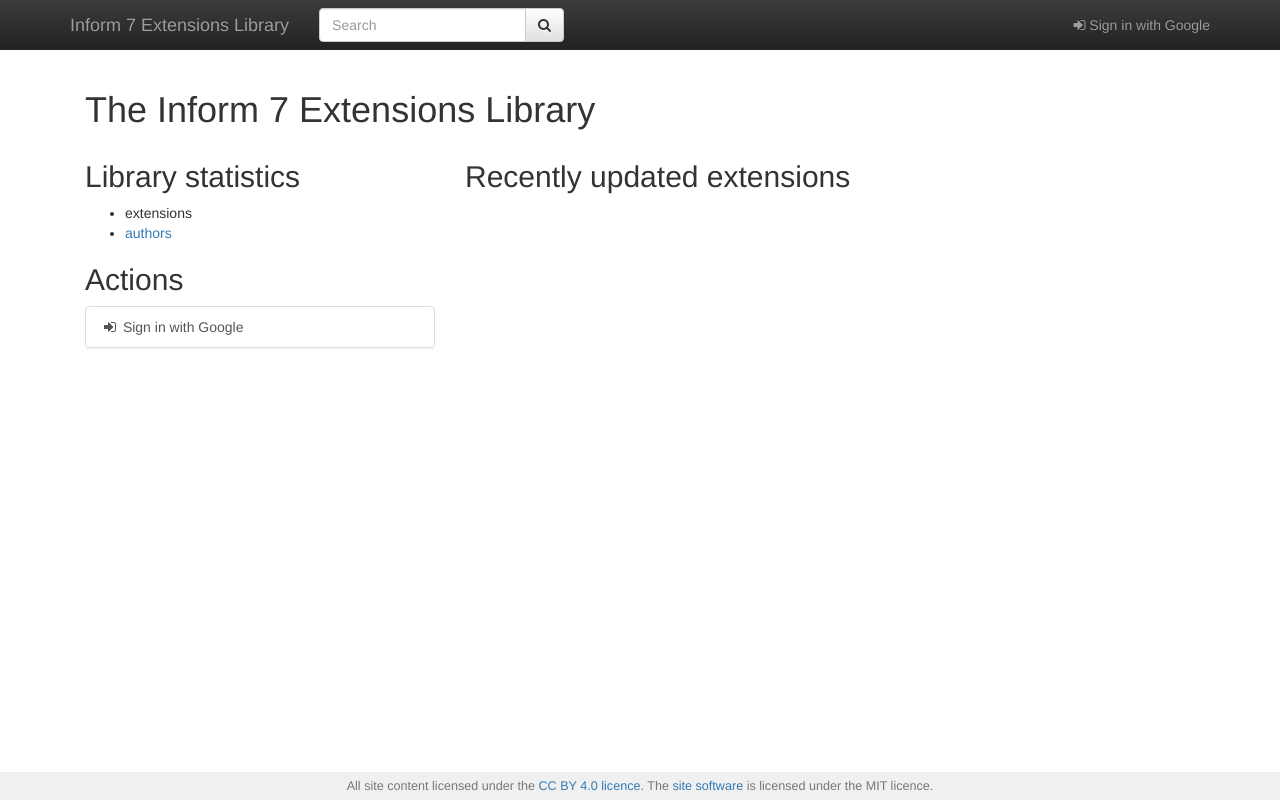
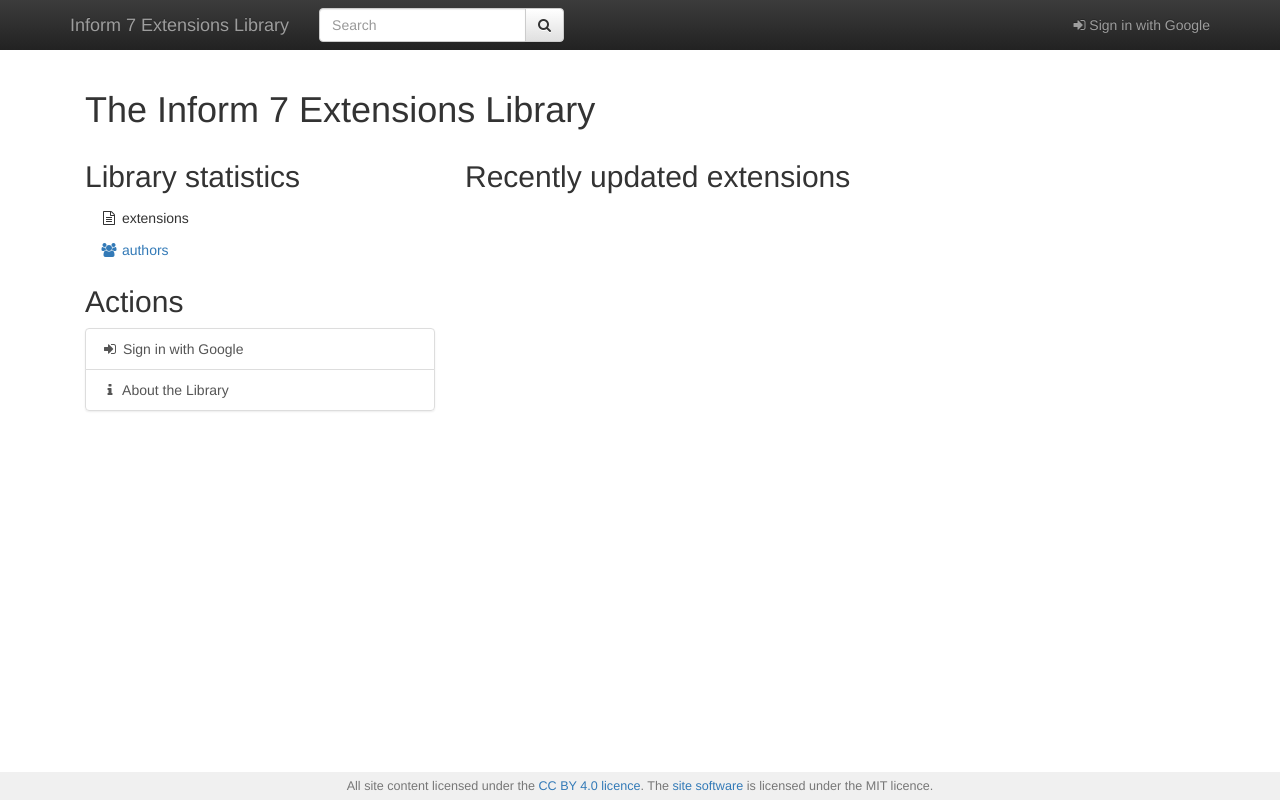
Before and after one commit to i7/i7el, a website: page web/views/index.html in a window 1280 px wide. Drawn offline with nearby package versions, Linux system fonts and the light colour scheme; files that its build step writes are made by us from their sources.

Commit message:
Add an about page

```diff
--- a/web/static/client.css
+++ b/web/static/client.css
@@ -66,6 +66,12 @@
 	font-size: 0.8em;
 }
 
+.nav .stats
+{
+	display: block;
+	padding: 5px 15px;
+}
+
 .media-ext
 {
 	padding-top: 3px;
--- a/web/views/index.html
+++ b/web/views/index.html
@@ -7,9 +7,9 @@
 </div>
 <div class="col-md-4">
 	<h2>Library statistics</h2>
-	<ul>
-		<li>{{ extensions.count }} extensions</li>
-		<li><a href="/authors">{{ stats.authors }} authors</a></li>
+	<ul class="nav nav-pills nav-stacked">
+		<li><span class="stats">{{ macros.icon( 'file-text-o fa-fw' ) }} {{ extensions.count }} extensions</span></li>
+		<li><a class="stats" href="/authors">{{ macros.icon( 'users fa-fw' ) }} {{ stats.authors }} authors</a></li>
 	</ul>
 	<h2>Actions</h2>
 	<div class="list-group">
@@ -24,6 +24,7 @@
 		{% else %}
 			<a class="list-group-item" href="/login">{{ macros.icon( 'sign-in fa-fw' ) }} Sign in with Google</a>
 		{% endif %}
+		<a class="list-group-item" href="/about">{{ macros.icon( 'info fa-fw' ) }} About the Library</a>
 	</div>
 </div>
 <div class="col-md-8">
```
Also changed, not shown: web/controllers/indexes.js (+7 -0 lines), web/views/about.html (added, +17 -0 lines).
